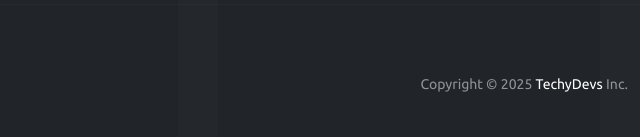
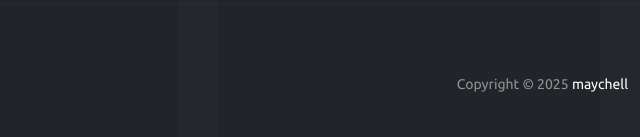
Before and after one commit to mychll31/tanongmo.com, a website: page main-file/ask-question.html in a window 1280 px wide. Shown: the part 2407-2544 px from the top of the page, 640-1280 px from the left. Drawn offline with Linux system fonts and the light colour scheme; files that its build step writes are made by us from their sources.

Commit message:
Update ask-question.html footer link

```diff
--- a/main-file/ask-question.html
+++ b/main-file/ask-question.html
@@ -567,7 +567,7 @@
                 </a>
             </div><!-- end col-lg-6 -->
             <div class="col-lg-6">
-                <p class="copyright-desc text-end fs-14">Copyright &copy; <span id="copyright-date"></span> <a href="https://techydevs.com/">TechyDevs</a> Inc.</p>
+                <p class="copyright-desc text-end fs-14">Copyright &copy; <span id="copyright-date"></span> <a href="https://maychell.com/">maychell</a> </p>
             </div><!-- end col-lg-6 -->
         </div><!-- end row -->
     </div><!-- end container -->
```
